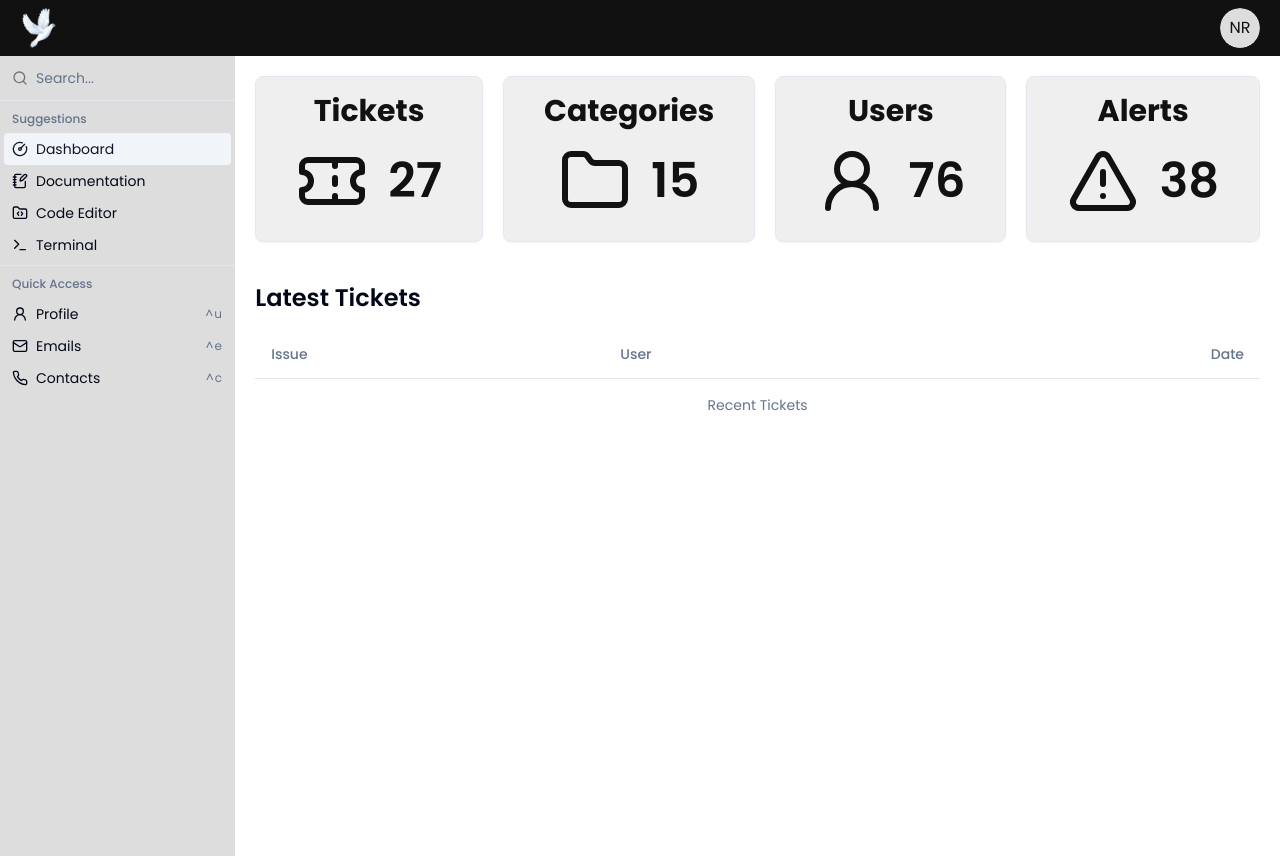
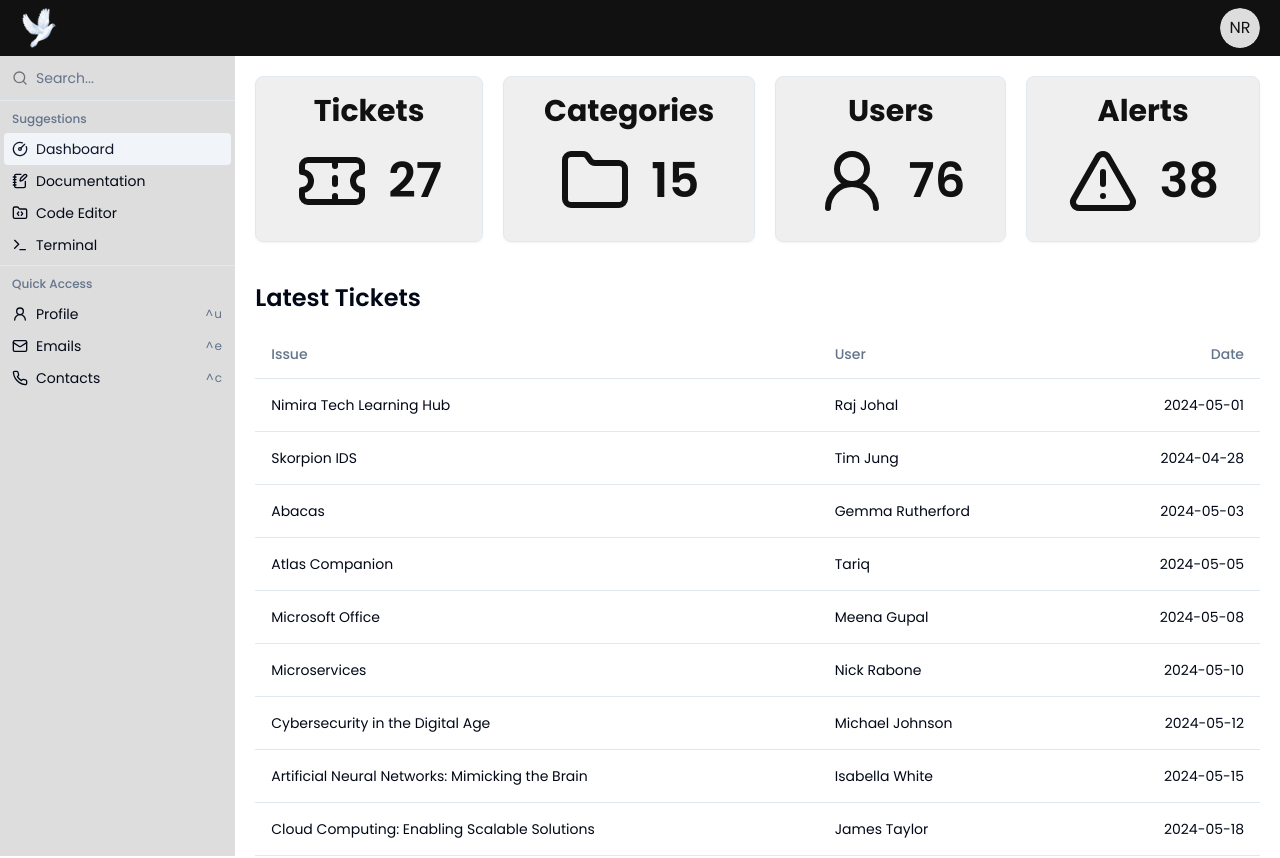
Before and after one commit to Nimira43/Tabularium, a Next.js app: page / in a window 1280 px wide. Shown: the top 858 px of the page. Built offline with nearby package versions, Linux system fonts and the light colour scheme.

Commit message:
Added date to Ticket type, uncommented the date fields in tickets.ts. Mapped through the tickets and now displaying them on the screen.

```diff
--- a/components/tickets/TicketsTable.tsx
+++ b/components/tickets/TicketsTable.tsx
@@ -23,6 +23,24 @@ const TicketsTable = ({limit, title}: TicketsTablesProps) => {
             <TableHead className='hidden md:table-cell text-right'>Date</TableHead>
           </TableRow>
         </TableHeader>
+        <TableBody>
+          {tickets.map((ticket) => (
+            <TableRow key={ticket.id}>
+              <TableCell>{ticket.title}</TableCell>
+              <TableCell
+                className='hidden md:table-cell'
+              >
+                {ticket.author}
+              </TableCell>
+              <TableCell
+                className='hidden md:table-cell text-right'
+              >
+                {ticket.date}
+              </TableCell>
+
+            </TableRow>
+          ))}
+        </TableBody>
       </Table>
     </div>
   )
--- a/data/tickets.ts
+++ b/data/tickets.ts
@@ -6,7 +6,7 @@ const tickets: Ticket[] = [
     title: 'Nimira Tech Learning Hub',
     body: 'Issues with courses, account lockout etc',
     author: 'Raj Johal',
-    // date: '2024-05-01',
+    date: '2024-05-01',
     comments: [
       { id: '1', text: 'Courses not showing as completed', username: 'Jang' },
       {
@@ -21,7 +21,7 @@ const tickets: Ticket[] = [
     title: 'Skorpion IDS',
     body: 'All issues regarding problems with Skorpion',
     author: 'Tim Jung',
-    // date: '2024-04-28',
+    date: '2024-04-28',
     comments: [
       { id: '1', text: 'Skorpion keeping block my emails', username: 'Gerhard' },
       {
@@ -36,7 +36,7 @@ const tickets: Ticket[] = [
     title: 'Abacas',
     body: 'Payroll',
     author: 'Gemma Rutherford',
-    // date: '2024-05-03',
+    date: '2024-05-03',
     comments: [
       { id: '1', text: 'I am missing 4 hours overtime', username: 'Saeed' },
       {
@@ -51,7 +51,7 @@ const tickets: Ticket[] = [
     title: 'Atlas Companion',
     body: 'All issues with remote access and control of Atlas',
     author: 'Tariq',
-    // date: '2024-05-05',
+    date: '2024-05-05',
     comments: [
       { id: '1', text: 'Thanks for software update. Issue sorted', username: 'Dave' },
       {
@@ -66,7 +66,7 @@ const tickets: Ticket[] = [
     title: 'Microsoft Office',
     body: 'Report any issues or help request with Office here.',
     author: 'Meena Gupal',
-    // date: '2024-05-08',
+    date: '2024-05-08',
     comments: [
       {
         id: '1',
@@ -85,7 +85,7 @@ const tickets: Ticket[] = [
     title: 'Microservices',
     body: 'Issues relating to small dedicated services.',
     author: 'Nick Rabone',
-    // date: '2024-05-10',
+    date: '2024-05-10',
     comments: [
       {
         id: '1',
@@ -104,7 +104,7 @@ const tickets: Ticket[] = [
     title: 'Cybersecurity in the Digital Age',
     body: 'As technology advances, cybersecurity becomes...',
     author: 'Michael Johnson',
-    // date: '2024-05-12',
+    date: '2024-05-12',
     comments: [
       {
         id: '1',
@@ -119,7 +119,7 @@ const tickets: Ticket[] = [
     title: 'Artificial Neural Networks: Mimicking the Brain',
     body: 'Artificial Neural Networks (ANNs) are inspired by the...',
     author: 'Isabella White',
-    // date: '2024-05-15',
+    date: '2024-05-15',
     comments: [
       {
         id: '1',
@@ -138,7 +138,7 @@ const tickets: Ticket[] = [
     title: 'Cloud Computing: Enabling Scalable Solutions',
     body: 'Cloud computing provides on-demand access to computing...',
     author: 'James Taylor',
-    // date: '2024-05-18',
+    date: '2024-05-18',
     comments: [
       {
         id: '1',
@@ -157,7 +157,7 @@ const tickets: Ticket[] = [
     title: 'Machine Learning: Powering Intelligent Systems',
     body: 'Machine Learning (ML) algorithms enable computers...',
     author: 'Ava Johnson',
-    // date: '2024-05-20',
+    date: '2024-05-20',
     comments: [
       { id: '1', text: 'ML is reshaping industries.', username: 'Emma' },
       {
--- a/types/tickets.ts
+++ b/types/tickets.ts
@@ -3,6 +3,7 @@ export interface Ticket {
   title: string
   body: string
   author: string
+  date: string
   comments: TicketComment[]
 }
 
```
